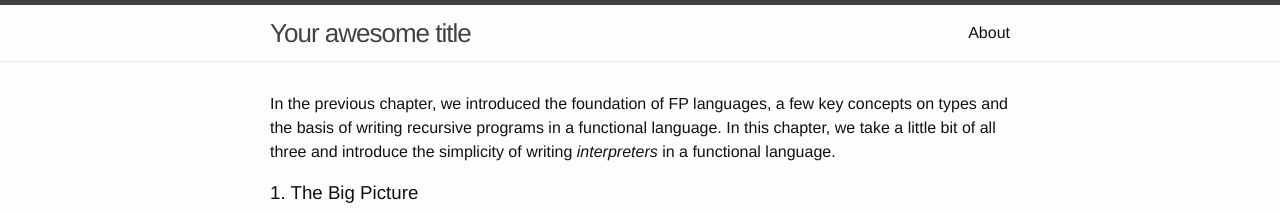
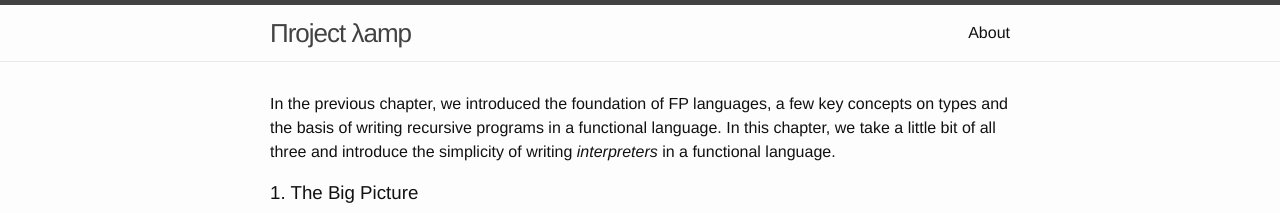
Before and after one commit to lazywithclass/project-lamp, a Jekyll site: the page built from website/book/chapter2.markdown, in a window 1280 px wide. Shown: the top 213 px of the page. Built offline with Jekyll 4.4.1, drawn with Linux system fonts in a browser that asks for light colours.

```diff
--- a/website/_layouts/default.html
+++ b/website/_layouts/default.html
@@ -5,10 +5,11 @@
 
   <header class="site-header" role="banner">
     <div class="wrapper">
-      <a class="site-title" href="/">Your awesome title</a>
+      <a class="site-title" href="/">Пroject λamp</a>
 
     <nav class="site-nav">
       <div class="trigger">
+	<!-- <a class="page-link" href="/table-of-contents/">Contents</a> -->
         <a class="page-link" href="/about/">About</a>
       </div>
     </nav>
```
